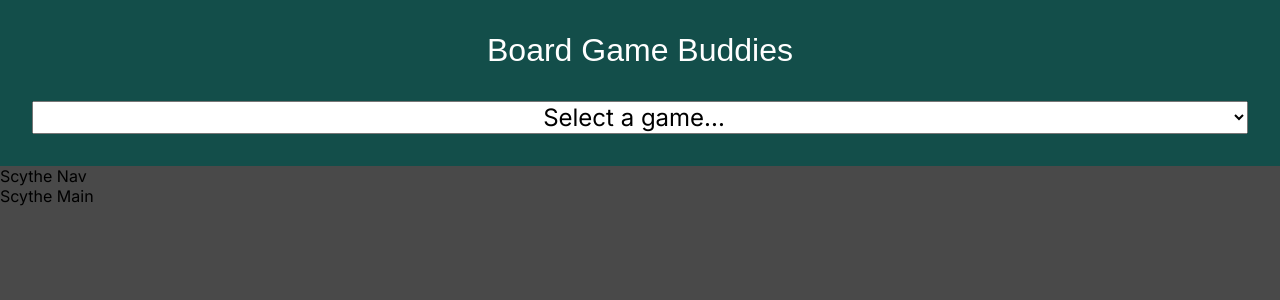
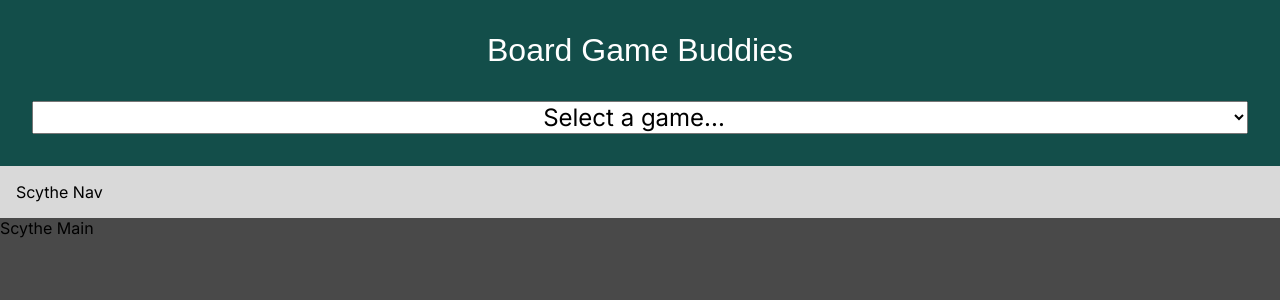
Before and after one commit to eidolon-SE/bgbuddies, a Vue app: page /scythe in a window 1280 px wide. Shown: the top 300 px of the page. Built offline with nearby package versions, Linux system fonts and the light colour scheme; a web font is replaced by a local one.

Commit message:
layout update

```diff
--- a/src/components/ViewLayout.vue
+++ b/src/components/ViewLayout.vue
@@ -6,3 +6,10 @@
         <slot name="main"></slot>
     </main>
 </template>
+
+<style scoped>
+.app-nav {
+    background-color: #d9d9d9;
+    padding: 1rem;
+}
+</style>
--- a/src/views/HomeView.vue
+++ b/src/views/HomeView.vue
@@ -1,9 +1,8 @@
 <script setup>
-import TheWelcome from '../components/TheWelcome.vue'
 </script>
 
 <template>
+
   <main>
-    <TheWelcome />
   </main>
 </template>
```
